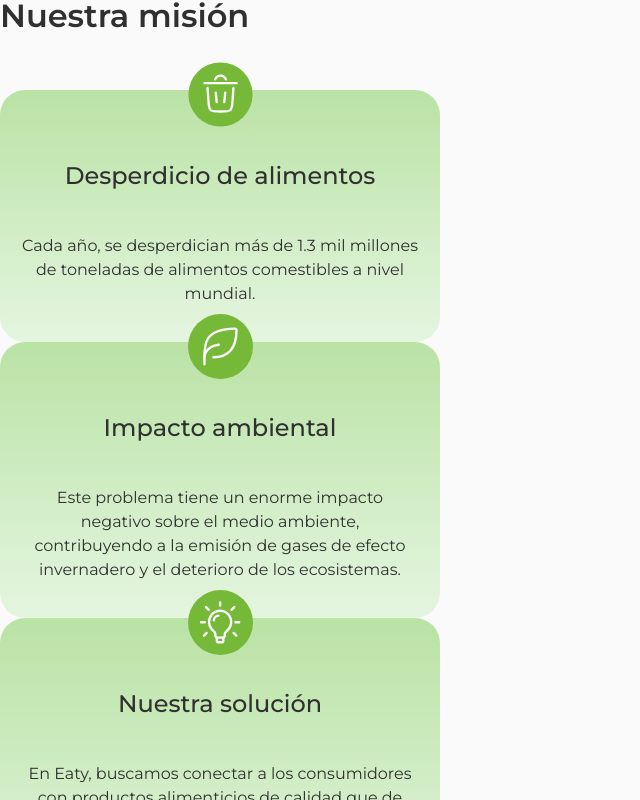
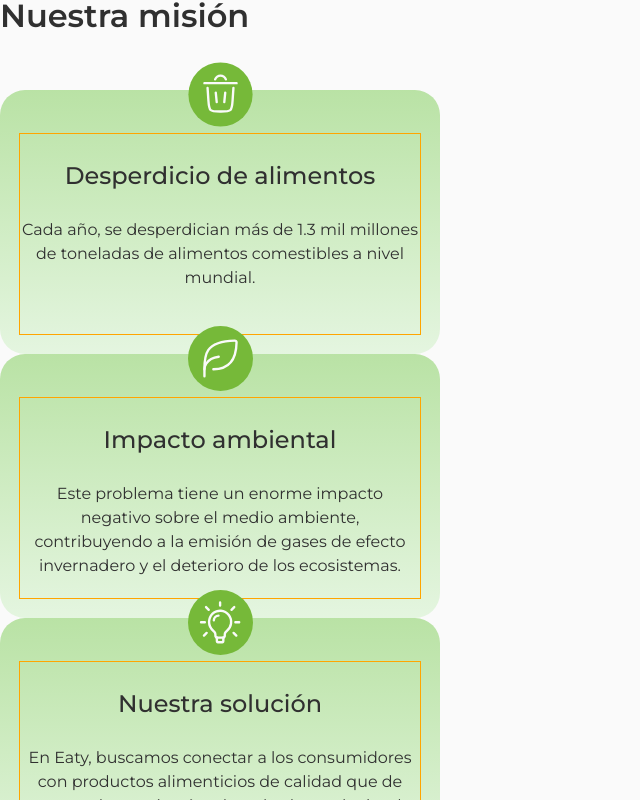
Before and after one commit to No-Country-simulation/equipo-s19-12-n-webapp, a React (Vite) app in the folder Frontend/front-project/: page / in a window 1280 px wide. Shown: the part 1980-2780 px from the top of the page, without its empty margins (0-640 px from the left). Built offline with nearby package versions, Linux system fonts and the light colour scheme; no server answers.

Commit message:
Fix: arreglado la alineacion de iconos de tarjeta mision

```diff
--- a/Frontend/front-project/src/core/components/moleculas/CardMision/CardMision.css
+++ b/Frontend/front-project/src/core/components/moleculas/CardMision/CardMision.css
@@ -39,3 +39,8 @@
   text-align: center;
   text-decoration-skip-ink: none;
 }
+
+.contenedor-titulo-y-parrafo {
+  height: 200px;
+  outline: 1px solid orange;
+}
--- a/Frontend/front-project/src/core/components/moleculas/CardMision/CardMision.jsx
+++ b/Frontend/front-project/src/core/components/moleculas/CardMision/CardMision.jsx
@@ -10,8 +10,10 @@ const CardMision = ({ icon, title, description }) => {
           className="card-mision-icon"
         />
       </div>
-      <h3>{title}</h3>
-      <p>{description}</p>
+      <div className="contenedor-titulo-y-parrafo">
+        <h3>{title}</h3>
+        <p>{description}</p>
+      </div>
     </div>
   );
 };
```
